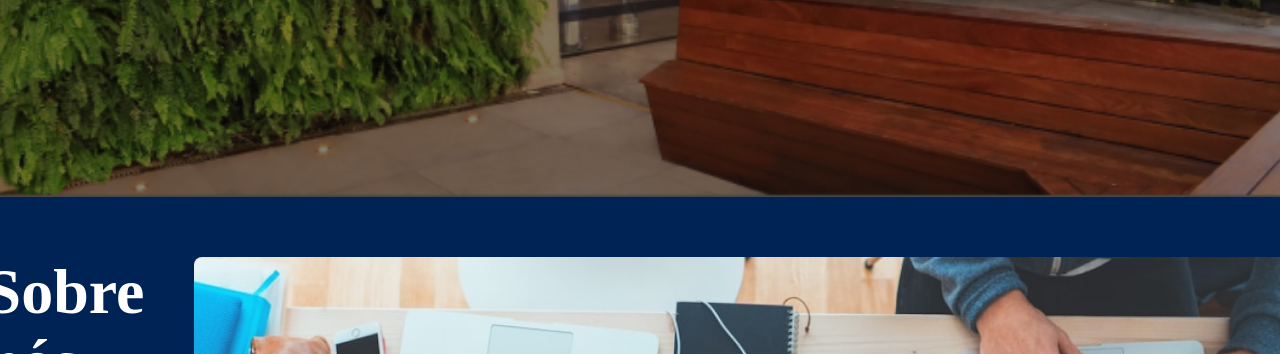
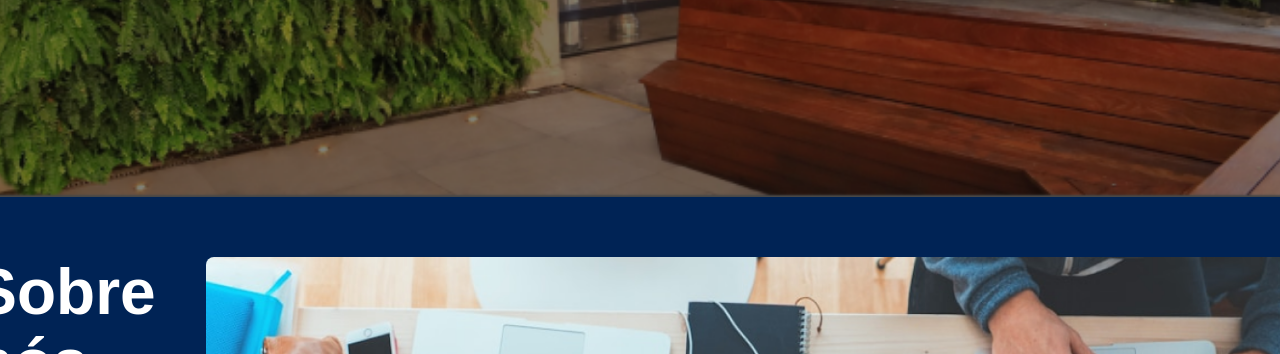
Before and after one commit to Heitor65/AC-PFE, a plain HTML site: page index.html in a window 1280 px wide. Shown: the part 746-1100 px from the top of the page. Drawn offline with Linux system fonts and the light colour scheme.

Commit message:
adição de fonte e padronização do header

```diff
--- a/estilos/style.css
+++ b/estilos/style.css
@@ -1,6 +1,4 @@
-body {
-    margin: 0%; /* RESET SIMPLES */
-}
+body { font-family: Arial, sans-serif; background: #08264b; color: #fff; margin: 0%;}
 
 /* HEADER*/
 
```
